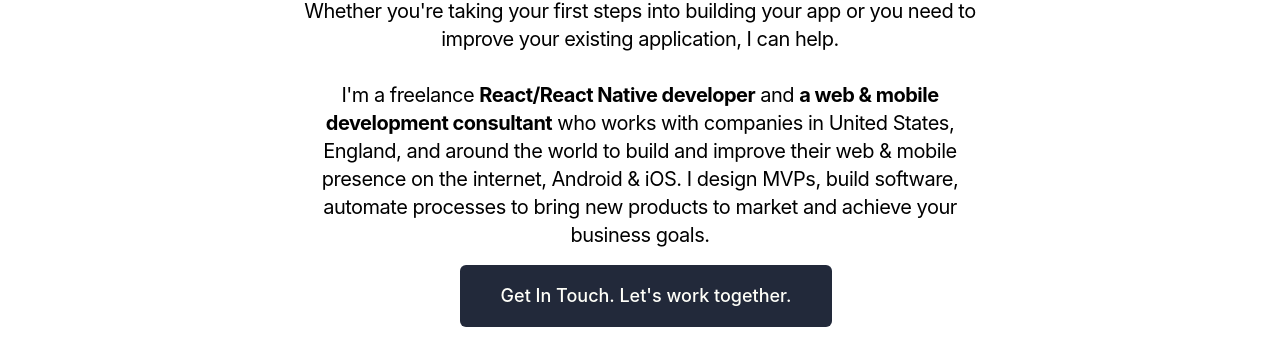
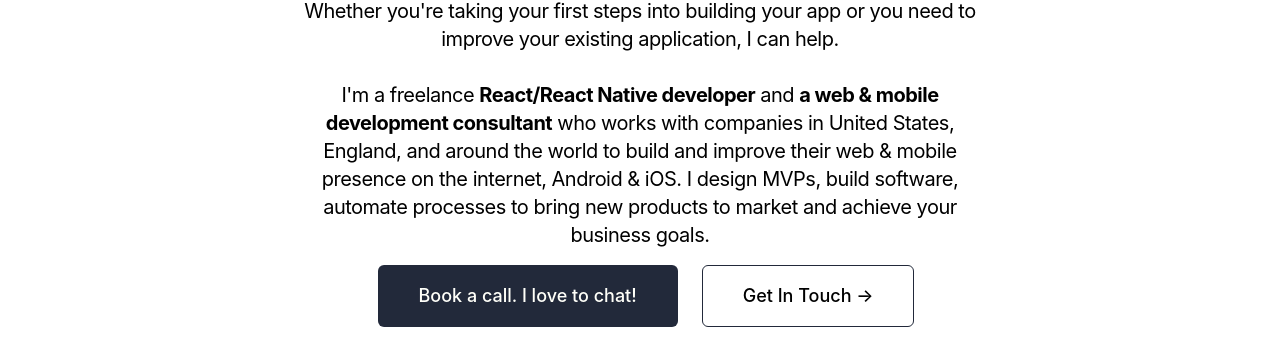
Before and after one commit to edwardsmoses/edwardsmoses.com, a Gatsby site: page / in a window 1280 px wide. Shown: the part 449-800 px from the top of the page. Built offline with nearby package versions, Linux system fonts and the light colour scheme; Gatsby itself is replaced by a stand-in of ours.

Commit message:
add calendly link to hero

```diff
--- a/src/components/heroWorkWithMe.js
+++ b/src/components/heroWorkWithMe.js
@@ -3,33 +3,45 @@ import React from "react";
 export const Hero_WorkWithMe = () => {
   return (
     <div className="px-4 pb-16 mx-auto space-y-4 text-center pt-7 max-w-7xl sm:px-6 lg:px-8">
-            <p className="max-w-2xl mx-auto mt-0 mb-2 text-lg tracking-tight ">
-                Hi there 👋 — I'm Edwards
-            </p>
-            <h1 className="max-w-4xl mx-auto mt-0 text-5xl font-medium tracking-tight font-display sm:text-7xl" style={{ lineHeight: 1.1 }}>
-                I help companies{' '}
+      <p className="max-w-2xl mx-auto mt-0 mb-2 text-lg tracking-tight ">Hi there 👋 — I'm Edwards</p>
+      <h1
+        className="max-w-4xl mx-auto mt-0 text-5xl font-medium tracking-tight font-display sm:text-7xl"
+        style={{ lineHeight: 1.1 }}
+      >
+        I help companies{" "}
         <span className="relative text-app-brand-yellow whitespace-nowrap">
           <span className="relative ml-2">build and design</span>
-                </span>{' '}
+        </span>{" "}
         software.
       </h1>
       <p className="max-w-2xl mx-auto text-xl tracking-tight">
-                Whether you're taking your first steps into building your app or you need to improve your existing application, I can help. <br /> <br />
-                I'm a freelance <b>React/React Native developer</b> and <b>a web & mobile development consultant</b>  who works with companies in United States, England, and around the world to build and improve their web & mobile presence on the internet, Android & iOS.
-                I <span>design MVPs</span>, <span>build software</span>, <span>automate processes</span> to bring <span>new products to market</span> and <span>achieve your business goals</span>.
+        Whether you're taking your first steps into building your app or you need to improve your existing application,
+        I can help. <br /> <br />
+        I'm a freelance <b>React/React Native developer</b> and <b>a web & mobile development consultant</b> who works
+        with companies in United States, England, and around the world to build and improve their web & mobile presence
+        on the internet, Android & iOS. I <span>design MVPs</span>, <span>build software</span>,{" "}
+        <span>automate processes</span> to bring <span>new products to market</span> and{" "}
+        <span>achieve your business goals</span>.
       </p>
       <div className="flex justify-center mt-10 space-x-6">
         <div className="mt-3 sm:mt-0 sm:ml-3">
           <a
-                        href="mailto://hi@edwardsmoses.com"
-                        className="flex items-center justify-center w-full px-8 py-3 text-xl font-medium border border-transparent rounded-md bg-app-brand text-app-brand-white md:py-4 md:text-lg md:px-10"
+            href="https://calendly.com/edwardsmoses/30min"
+            target="blank"
+            className="flex items-center justify-center w-full px-8 py-3 text-xl font-medium border border-transparent rounded-md bg-app-brand text-app-brand-white md:py-4 md:text-lg md:px-10 hover:no-underline"
           >
-                        Get In Touch. Let's work together.
+            Book a call. I love to chat!
           </a>
         </div>
-
+        <div className="mt-3 sm:mt-0 sm:ml-3">
+          <a
+            href="mailto://hi@edwardsmoses.com"
+            className="flex items-center justify-center w-full px-8 py-3 text-xl font-medium border border-transparent rounded-md border-app-brand md:py-4 md:text-lg md:px-10"
+          >
+            Get In Touch {"->"}
+          </a>
         </div>
-
       </div>
-    )
-}
+    </div>
+  );
+};
```
Lines whose indentation alone changed are shown as unchanged.
